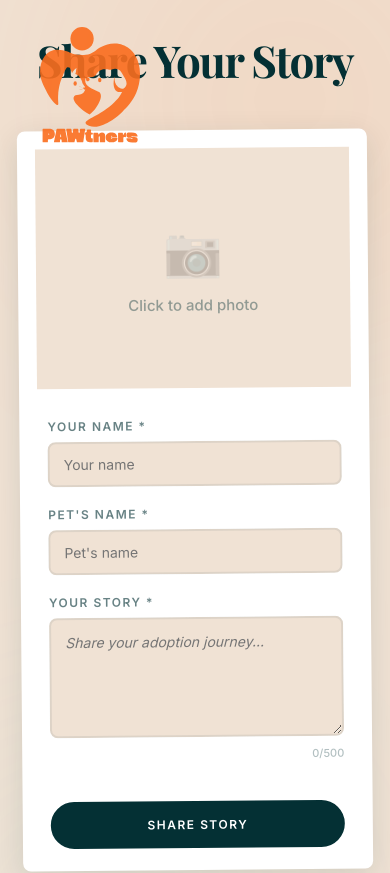
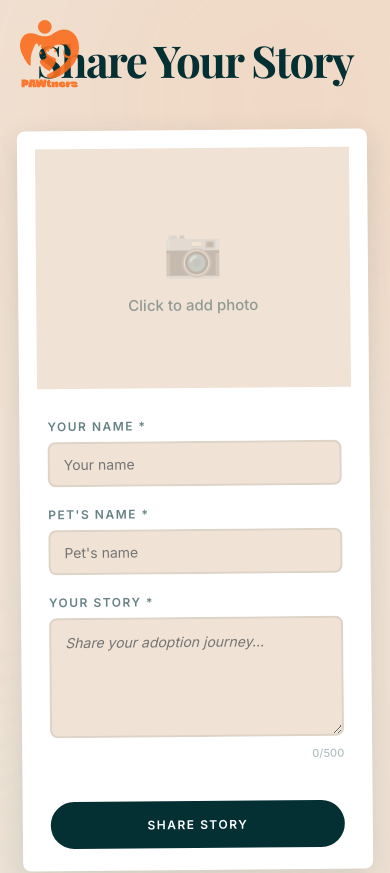
Before and after one commit to Aschente11/PAWtnersStorySubmission, a plain HTML site: page index.html in a window 390 px wide. Shown: the top 873 px of the page. Drawn offline with nearby package versions, Linux system fonts and the light colour scheme; a web font is replaced by a local one.

Commit message:
mobile fix

```diff
--- a/index.html
+++ b/index.html
@@ -432,6 +432,19 @@
                 padding: 14px 36px;
                 font-size: 12px;
             }
+                        .logo {
+                top: 20px;
+                left: 20px;
+            }
+
+            .logo img {
+                height: 70px;
+            }
+
+            header h1 {
+                font-size: 56px;
+                letter-spacing: -1.5px;
+            }
         }
 
         @media (max-width: 480px) {
```
